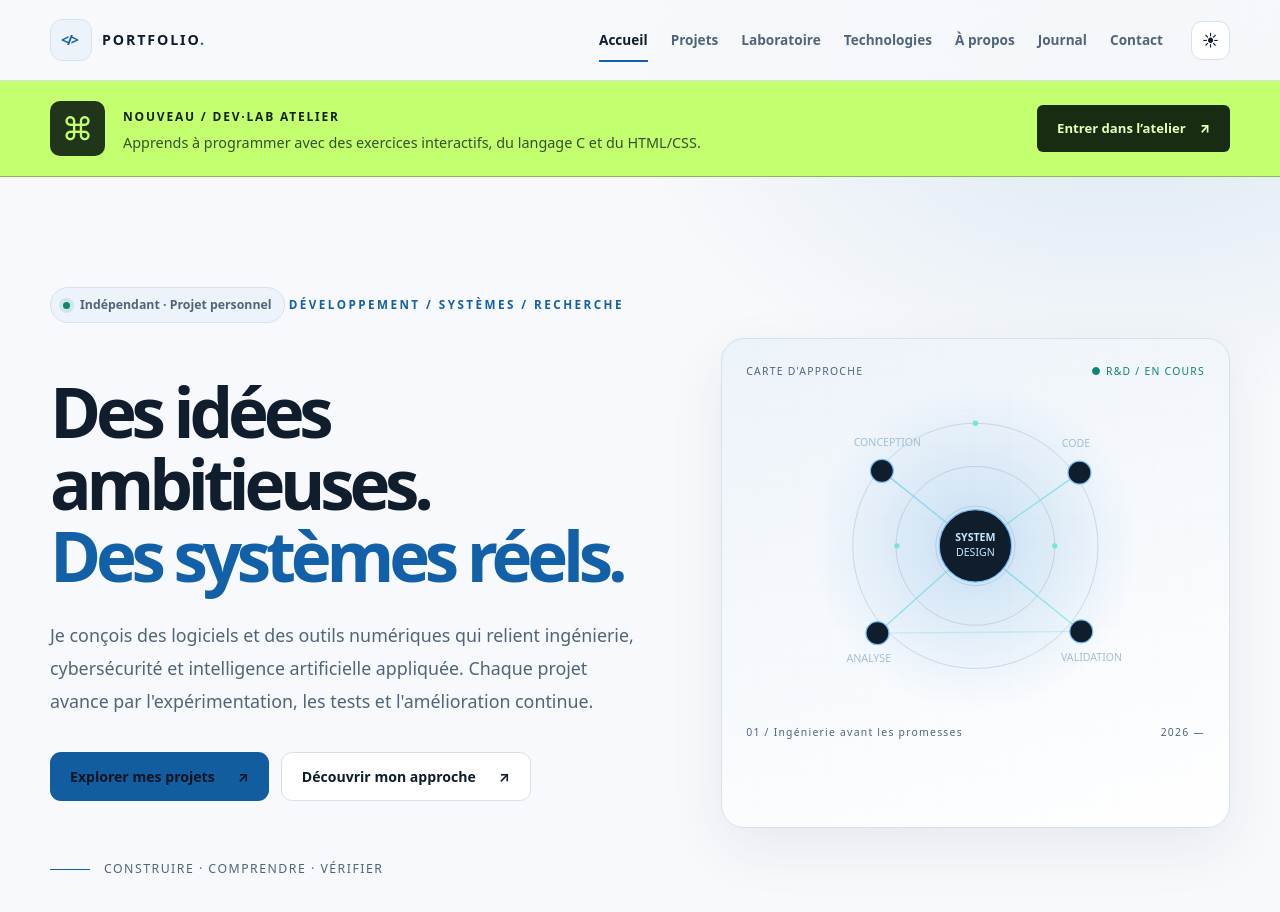
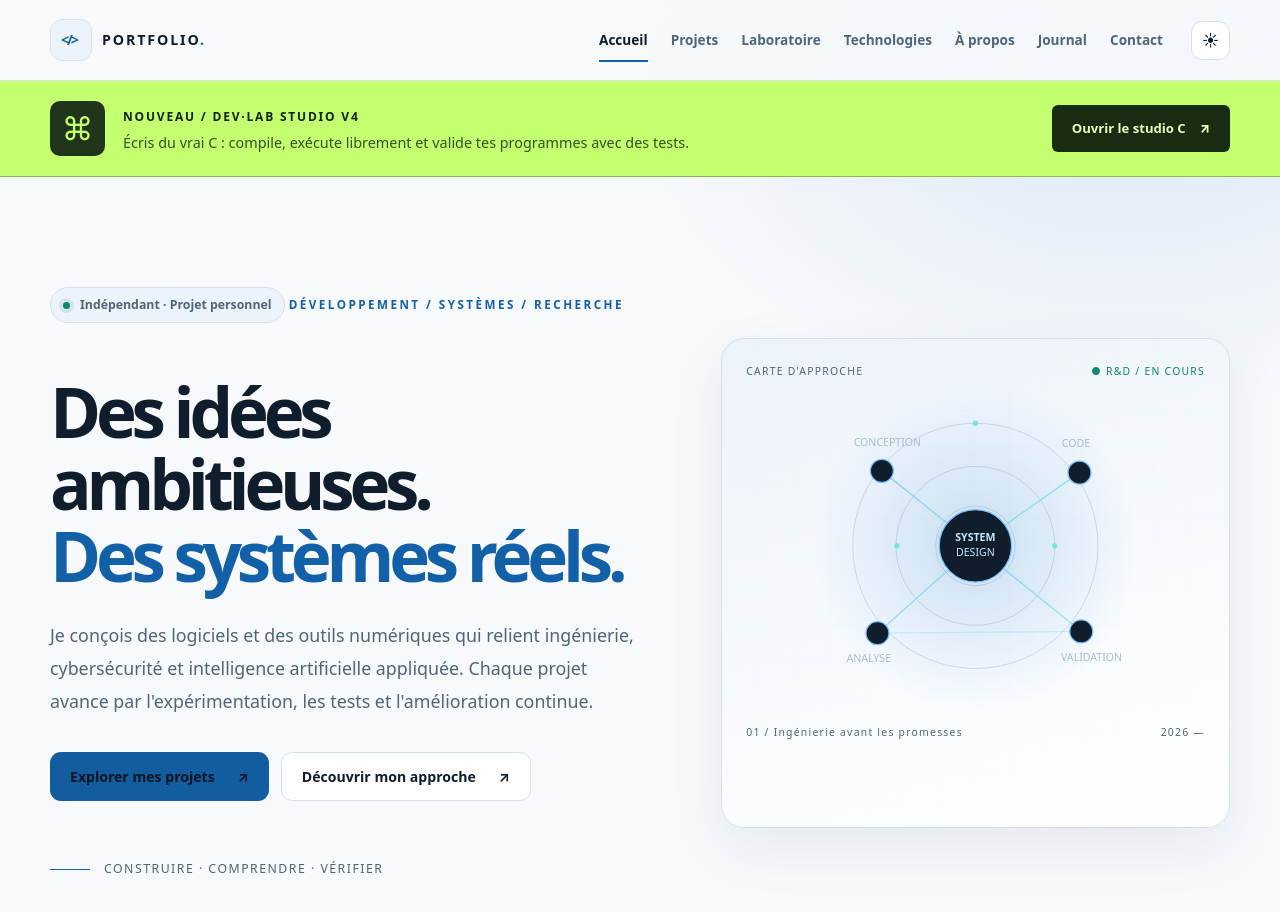
Before and after one commit to Chatnoir01/repot, a plain HTML site: page index.html in a window 1280 px wide. Shown: the top 912 px of the page. Drawn offline with Linux system fonts and the light colour scheme.

Commit message:
feat(portfolio): make the new real C practice studio discoverable from home

```diff
--- a/index.html
+++ b/index.html
@@ -35,7 +35,7 @@
       </div>
     </div>
   </header>
-  <main id="contenu"><div class="atelier-entry"><div class="container atelier-entry-inner"><span class="atelier-entry-icon" aria-hidden="true">⌘</span><div><strong>NOUVEAU / DEV·LAB ATELIER</strong><p>Apprends à programmer avec des exercices interactifs, du langage C et du HTML/CSS.</p></div><a href="atelier/index.html">Entrer dans l’atelier <span aria-hidden="true">↗</span></a></div></div><section class="hero"><div class="container hero-grid">
+  <main id="contenu"><div class="atelier-entry"><div class="container atelier-entry-inner"><span class="atelier-entry-icon" aria-hidden="true">⌘</span><div><strong>NOUVEAU / DEV·LAB STUDIO V4</strong><p>Écris du vrai C : compile, exécute librement et valide tes programmes avec des tests.</p></div><a href="academy-v4/index.html">Ouvrir le studio C <span aria-hidden="true">↗</span></a></div></div><section class="hero"><div class="container hero-grid">
  <div class="hero-copy">
   <div class="availability"><span class="pulse" aria-hidden="true"></span> Indépendant · Projet personnel</div>
   <span class="eyebrow">DÉVELOPPEMENT / SYSTÈMES / RECHERCHE</span>
```
